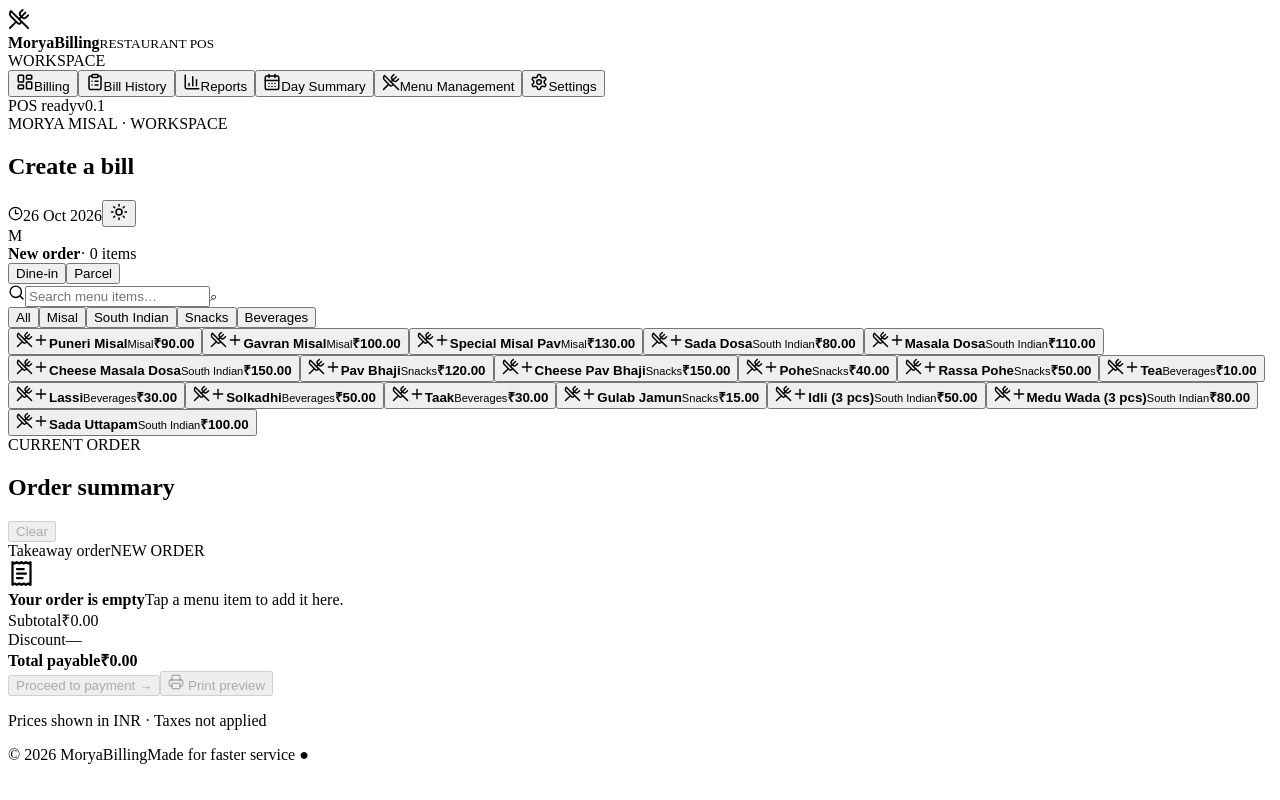
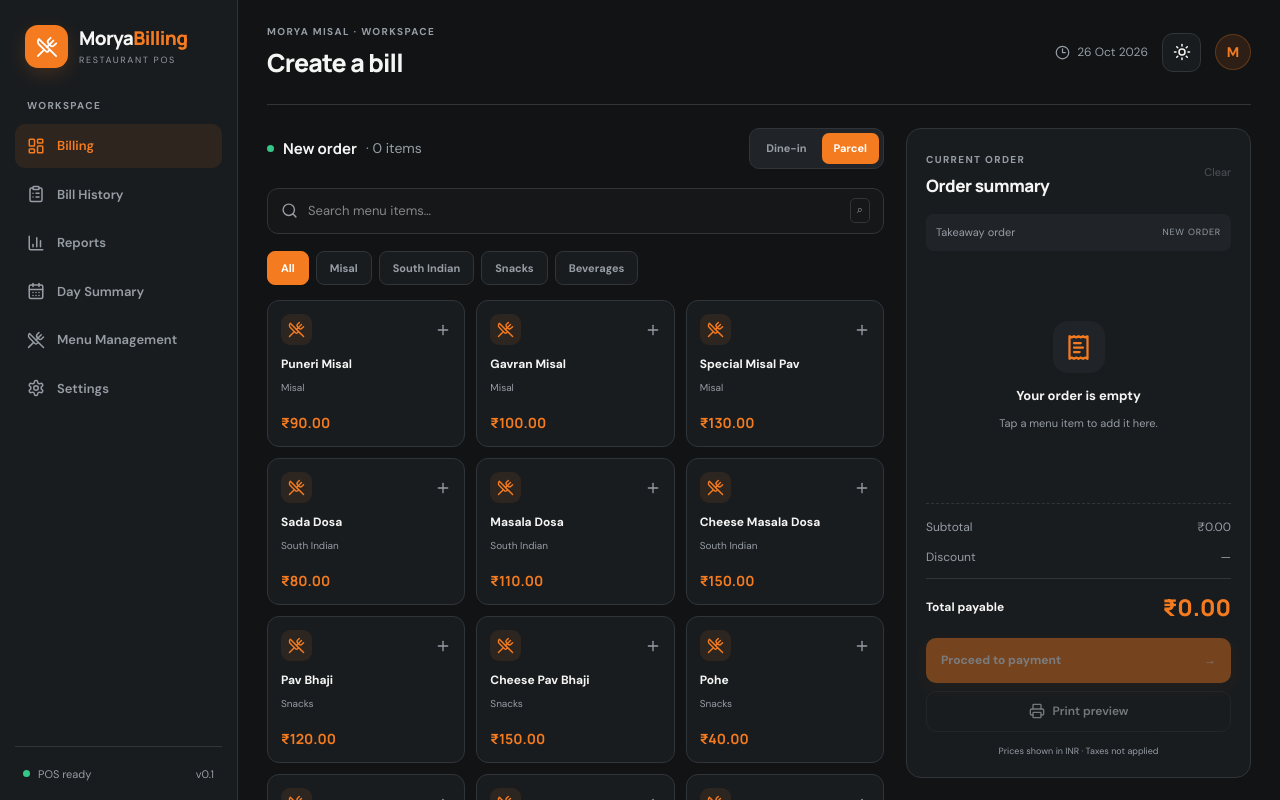
Before and after one commit to sourabh0023/MoryaBilling, a Next.js app: page / in a window 1280 px wide. Shown: the top 800 px of the page. Built offline with nearby package versions, Linux system fonts and the light colour scheme.

Commit message:
Add MoryaBilling root layout

```diff
--- /dev/null
+++ b/app/layout.tsx
@@ -0,0 +1,11 @@
+import type { Metadata } from "next";
+import "./globals.css";
+
+export const metadata: Metadata = {
+  title: "MoryaBilling | Restaurant POS",
+  description: "Professional billing, bill history and sales reports for Morya Misal.",
+};
+
+export default function RootLayout({ children }: Readonly<{ children: React.ReactNode }>) {
+  return <html lang="en"><body>{children}</body></html>;
+}
```
